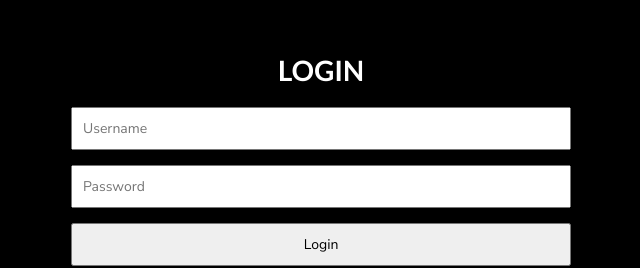
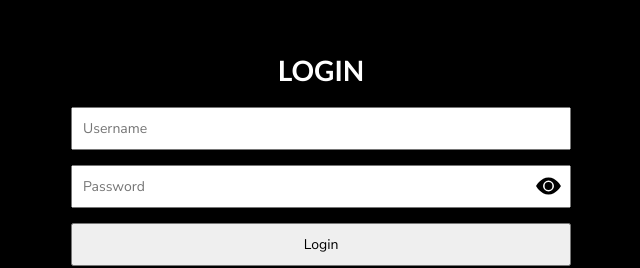
Before and after one commit to Collid3/chat-client, a React (Create React App) app: page /login in a window 1280 px wide. Shown: the part 195-463 px from the top of the page, without its empty margins (319-959 px from the left). Built offline with nearby package versions, Linux system fonts and the light colour scheme; no server answers.

Commit message:
dark colors

```diff
--- a/src/components/FindFriend.js
+++ b/src/components/FindFriend.js
@@ -3,15 +3,16 @@ import React, { useContext, useEffect, useState } from "react";
 import UserContext from "../context/UserContext";
 import { api } from "../api/apiCall";
 import { useNavigate } from "react-router-dom";
-
 import { MdKeyboardBackspace } from "react-icons/md";
+import loader from "../assets/loader.gif";
 
 const FindFriend = () => {
-	const { me, socket, onlineUsers, setMe, contacts, sidebar, setSidebar, loading } =
+	const { me, socket, onlineUsers, setMe, contacts, sidebar, setSidebar } =
 		useContext(UserContext);
 
 	const [users, setUsers] = useState([]);
 	const [search, setSearch] = useState("");
+	const [loading, setLoading] = useState(true);
 	const navigate = useNavigate("");
 
 	const userId = me._id;
@@ -45,7 +46,8 @@ const FindFriend = () => {
 	};
 
 	useEffect(() => {
-		if (!me || loading) return;
+		if (!me) return setLoading(false);
+
 		const fetchUsers = async () => {
 			const response = await api.get(`/users/${userId}`);
 			const contactsResponse = await api.get(`/users/contacts/${me._id}`);
@@ -60,6 +62,8 @@ const FindFriend = () => {
 						myContacts.find((contact) => contact._id === user._id) === undefined
 				)
 			);
+
+			setLoading(false);
 		};
 
 		fetchUsers();
@@ -67,8 +71,12 @@ const FindFriend = () => {
 		// eslint-disable-next-line react-hooks/exhaustive-deps
 	}, [me.requests, contacts]);
 
+	console.log(loading);
+
 	return (
 		<div className={`sidebar find-friends-container  ${sidebar && "active"}`}>
+			{!loading && (
+				<>
 					<h1>Find Friends</h1>
 
 					<br />
@@ -105,11 +113,24 @@ const FindFriend = () => {
 
 						{users.length > 0 &&
 							users.filter((user) => user.username.includes(search)).length === 0 && (
-						<h2 style={{ flexGrow: 2, display: "grid", placeContent: "center" }}>
+								<h2
+									style={{
+										flexGrow: 2,
+										display: "grid",
+										placeContent: "center",
+									}}>
 									No user found by the name '{search}'
 								</h2>
 							)}
 					</ul>
+				</>
+			)}
+
+			{loading && (
+				<div className="sidebar-loading-page">
+					<img src={loader} alt="Loading..." />
+				</div>
+			)}
 		</div>
 	);
 };
--- a/src/pages/Login.js
+++ b/src/pages/Login.js
@@ -2,12 +2,14 @@ import "../styles/auth.css";
 import React, { useRef, useState } from "react";
 import { api } from "../api/apiCall";
 import { Link } from "react-router-dom";
-import { signInWithEmailAndPassword } from "firebase/auth";
+import { sendPasswordResetEmail, signInWithEmailAndPassword } from "firebase/auth";
 import { auth } from "../config/firebaseConfig";
+import { BsEyeFill } from "react-icons/bs";
 
 const Login = () => {
 	const [error, setError] = useState("");
 	const [loading, setLoading] = useState(false);
+	const [showPassword, setShowPassword] = useState(false);
 	const inputs = {
 		username: useRef(""),
 		password: useRef(""),
@@ -98,7 +100,15 @@ const Login = () => {
 				)}
 
 				<input type="text" placeholder="Username" ref={inputs.username} />
-				<input type="password" placeholder="Password" ref={inputs.password} />
+
+				<section>
+					<input
+						type={`${showPassword ? "text" : "password"}`}
+						placeholder="Password"
+						ref={inputs.password}
+					/>
+					<BsEyeFill onClick={() => setShowPassword(!showPassword)} />
+				</section>
 
 				<button type="submit" onClick={handleLogin}>
 					Login
--- a/src/pages/Register.js
+++ b/src/pages/Register.js
@@ -2,15 +2,16 @@ import React, { useContext, useRef, useState } from "react";
 import UserContext from "../context/UserContext";
 import { createUserWithEmailAndPassword } from "firebase/auth";
 import { updateProfile } from "firebase/auth";
-import { auth, db } from "../config/firebaseConfig";
-import { doc, setDoc } from "firebase/firestore";
+import { auth } from "../config/firebaseConfig";
 import { Link } from "react-router-dom";
 import { api } from "../api/apiCall";
+import { BsEyeFill } from "react-icons/bs";
 
 const Register = () => {
 	const { setMe } = useContext(UserContext);
 
 	const [error, setError] = useState("");
+	const [showPassword, setShowPassword] = useState(false);
 	const inputs = {
 		email: useRef(""),
 		username: useRef(""),
@@ -107,7 +108,15 @@ const Register = () => {
 					spellCheck={false}
 				/>
 				<input type="text" placeholder="Username" ref={inputs.username} />
-				<input type="password" placeholder="Password" ref={inputs.password} />
+
+				<section>
+					<BsEyeFill onClick={() => setShowPassword(!showPassword)} />
+					<input
+						type={`${showPassword ? "text" : "password"}`}
+						placeholder="Password"
+						ref={inputs.password}
+					/>
+				</section>
 
 				<button type="submit">Register</button>
 
--- a/src/styles/FindFriends.css
+++ b/src/styles/FindFriends.css
@@ -3,7 +3,7 @@
 	display: flex;
 	flex-direction: column;
 	padding: 10px;
-	background-color: royalblue;
+	background-color: rgb(51, 51, 51);
 	height: 100vh;
 	max-height: 100vh;
 }
@@ -54,3 +54,8 @@
 	cursor: pointer;
 	font-size: 1rem;
 }
+
+.friends-container li button:hover {
+	background-color: orange;
+	color: white;
+}
--- a/src/styles/Home.css
+++ b/src/styles/Home.css
@@ -4,5 +4,5 @@
 
 .main-chats-container {
 	flex: 3;
-	background-color: cornflowerblue;
+	background-color: rgb(51, 51, 51);
 }
--- a/src/styles/auth.css
+++ b/src/styles/auth.css
@@ -28,6 +28,29 @@
 	outline: 1.5px solid darkblue;
 }
 
+.auth-form input {
+	width: 100%;
+}
+
+.auth-form section {
+	position: relative;
+}
+
+.auth-form section svg {
+	position: absolute;
+	right: 10px;
+	top: 50%;
+	translate: 0 -50%;
+	z-index: 6;
+	font-size: 2.5rem;
+	color: black;
+	cursor: pointer;
+}
+
+.auth-form section svg:hover {
+	color: orange;
+}
+
 .auth-form p {
 	text-align: center;
 }
--- a/src/styles/chats.css
+++ b/src/styles/chats.css
@@ -10,7 +10,7 @@
 	display: flex;
 	align-items: center;
 	justify-content: space-between;
-	background-color: darkblue;
+	background-color: black;
 	position: sticky;
 	top: 0;
 	z-index: 2;
@@ -27,7 +27,7 @@
 .chats-container {
 	flex-grow: 2;
 	padding: 15px 10px;
-	background-color: cornflowerblue;
+	background-color: rgb(51, 51, 51);
 	overflow: scroll;
 	display: flex;
 	flex-direction: column;
@@ -54,9 +54,9 @@
 .chats-container section {
 	padding: 5px 10px;
 	padding-right: 15px;
-	outline: 1px solid white;
+	color: black;
 	border-radius: 10px 0 10px 10px;
-	background-color: blue;
+	background-color: white;
 }
 
 .chats-container .me {
@@ -66,7 +66,8 @@
 }
 
 .chats-container .me section {
-	background-color: orange;
+	background-color: royalblue;
+	color: white;
 	border-radius: 0 10px 10px 10px;
 }
 
@@ -74,7 +75,7 @@
 	position: sticky;
 	bottom: 0;
 	display: flex;
-	background-color: royalblue;
+	background-color: rgb(27, 27, 27);
 	padding: 15px;
 	gap: 10px;
 }
--- a/src/styles/sidebar.css
+++ b/src/styles/sidebar.css
@@ -1,6 +1,6 @@
 .sidebar {
 	flex: 1.8;
-	background-color: darkblue;
+	background-color: black;
 	height: 100vh;
 	max-height: 100vh;
 	display: flex;
@@ -35,7 +35,7 @@
 	flex-direction: column;
 	gap: 10px;
 	width: max(20%, 220px);
-	background-color: darkblue;
+	background-color: black;
 	outline: 1px solid white;
 	padding: 10px 12px;
 	border-radius: 10px;
@@ -105,7 +105,7 @@
 	display: flex;
 	flex-direction: column;
 	list-style: none;
-	background-color: royalblue;
+	background-color: rgb(51, 51, 51);
 	padding-top: 1px;
 }
 
@@ -119,7 +119,7 @@
 .contact {
 	border-bottom: 1px solid white;
 	/* border-left: 1px solid white; */
-	padding: 15px 15px;
+	padding: 10px 15px;
 	cursor: pointer;
 	display: flex;
 	align-items: center;
@@ -147,6 +147,16 @@
 	background-color: cornflowerblue;
 }
 
+.sidebar-loading-page {
+	flex-grow: 2;
+	display: grid;
+	place-content: center;
+}
+
+.sidebar-loading-page img {
+	width: 60px;
+}
+
 @media screen and (max-width: 768px) {
 	.sidebar {
 		position: absolute;
```
Lines whose indentation alone changed are shown as unchanged.
